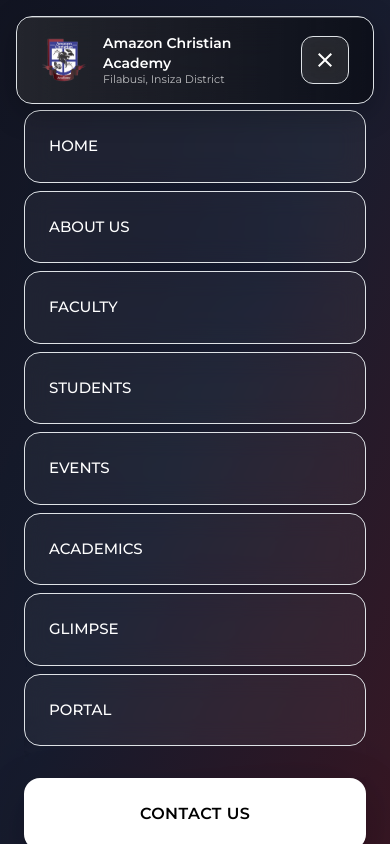
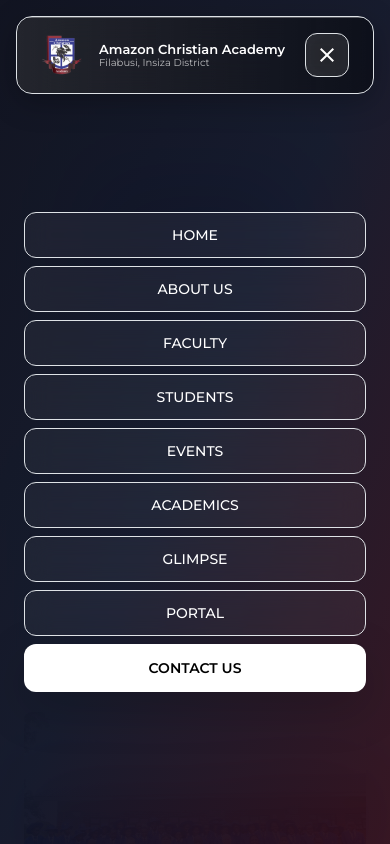
Before and after one commit to nqabasikeyi/ACA, a React (Vite) app: page /about in a window 390 px wide. Both pictures are taken after a click on the button "Toggle menu". Shown: the top 844 px of the page. Built offline with nearby package versions, Linux system fonts and the light colour scheme.

Commit message:
Fix: improved mobile navbar layout and spacing

```diff
--- a/src/components/Navbar.jsx
+++ b/src/components/Navbar.jsx
@@ -82,16 +82,9 @@
             >
               {!isAtTop && (
                 <>
-                  <>
-  {/* glass shine */}
                   <div className="pointer-events-none absolute inset-0 bg-gradient-to-r from-white/10 via-white/5 to-transparent"></div>
-
-  {/* top highlight line */}
                   <div className="pointer-events-none absolute top-0 left-0 h-[1px] w-full bg-white/30"></div>
-
-  {/* subtle inner glow */}
                   <div className="pointer-events-none absolute inset-0 rounded-lg shadow-[inset_0_1px_0_rgba(255,255,255,0.15)]"></div>
-</>
                   <div className="pointer-events-none absolute top-0 left-0 h-[1px] w-full bg-white/20"></div>
                 </>
               )}
@@ -181,7 +174,7 @@
 
         {/* MOBILE NAVBAR ONLY */}
         <div className="lg:hidden">
-          <div className="h-[86px]"></div>
+          <div className="h-[82px]"></div>
 
           <div className="fixed top-0 left-0 w-full z-[100] px-3 pt-3">
             <div
@@ -200,17 +193,21 @@
 
               <Link
                 to="/"
-                className="relative z-10 flex items-center gap-3"
+                className="relative z-10 flex items-center gap-3 min-w-0"
                 onClick={() => setIsOpen(false)}
               >
                 <img
                   src={mylogo}
                   alt="Amazon Christian Academy Logo"
-                  className="w-[46px] h-[46px] object-cover"
+                  className="w-[42px] h-[42px] object-contain shrink-0"
                 />
-                <div className="flex flex-col leading-tight">
-                  <span className="text-white font-semibold text-sm">Amazon Christian Academy</span>
-                  <span className="text-white/70 text-[11px]">Filabusi, Insiza District</span>
+                <div className="flex flex-col leading-tight min-w-0">
+                  <span className="text-white font-semibold text-[13px] truncate">
+                    Amazon Christian Academy
+                  </span>
+                  <span className="text-white/70 text-[10px] truncate">
+                    Filabusi, Insiza District
+                  </span>
                 </div>
               </Link>
 
@@ -218,26 +215,27 @@
                 onClick={toggleMenu}
                 className="
                   relative z-10 flex items-center justify-center
-                  w-12 h-12 rounded-xl
+                  w-11 h-11 rounded-xl
                   bg-white/10
                   border border-white/20
                   text-white
                   backdrop-blur-md
                   transition duration-300
                   hover:bg-white/20
+                  shrink-0
                 "
                 aria-label="Toggle menu"
               >
-                {isOpen ? <Close className="text-3xl" /> : <Menu className="text-3xl" />}
+                {isOpen ? <Close className="text-[28px]" /> : <Menu className="text-[28px]" />}
               </button>
             </div>
           </div>
 
           <div
             className={`
-              fixed top-0 left-0 w-full h-screen z-[90]
+              fixed inset-0 z-[90]
               transition-all duration-300 ease-in-out
-              ${isOpen ? 'opacity-100 visible' : 'opacity-0 invisible'}
+              ${isOpen ? 'opacity-100 visible' : 'opacity-0 invisible pointer-events-none'}
             `}
           >
             <div
@@ -249,18 +247,21 @@
               onClick={() => setIsOpen(false)}
             ></div>
 
-            <div className="relative h-full pt-[110px] px-6 pb-8 overflow-y-auto">
-              <ul className="flex flex-col gap-2">
+            <div className="relative h-screen flex flex-col px-4 pt-[84px] pb-4">
+              <ul className="flex-1 flex flex-col justify-center gap-2">
                 {links.map((link) => (
                   <li key={link.href} onClick={() => setIsOpen(false)}>
                     {link.isButton ? (
                       <Link
                         to={link.href}
                         className="
-                          block w-full text-center
-                          mt-4 py-4 rounded-2xl
-                          bg-white text-black font-semibold
-                          shadow-lg text-base tracking-wide
+                          flex items-center justify-center
+                          w-full h-[48px]
+                          rounded-xl
+                          bg-white text-black
+                          font-semibold text-[14px]
+                          shadow-lg
+                          text-decoration-none
                         "
                       >
                         {link.label}
@@ -269,12 +270,14 @@
                       <Link
                         to={link.href}
                         className="
-                          block w-full
-                          text-white text-[15px] font-medium
-                          px-4 py-4 rounded-2xl
+                          flex items-center justify-center
+                          w-full h-[46px]
+                          rounded-xl
                           border border-white/10
                           bg-white/5
                           backdrop-blur-md
+                          text-white text-[14px] font-medium
+                          text-decoration-none
                           hover:bg-white/10
                           transition
                         "
```
Lines whose indentation alone changed are shown as unchanged.
